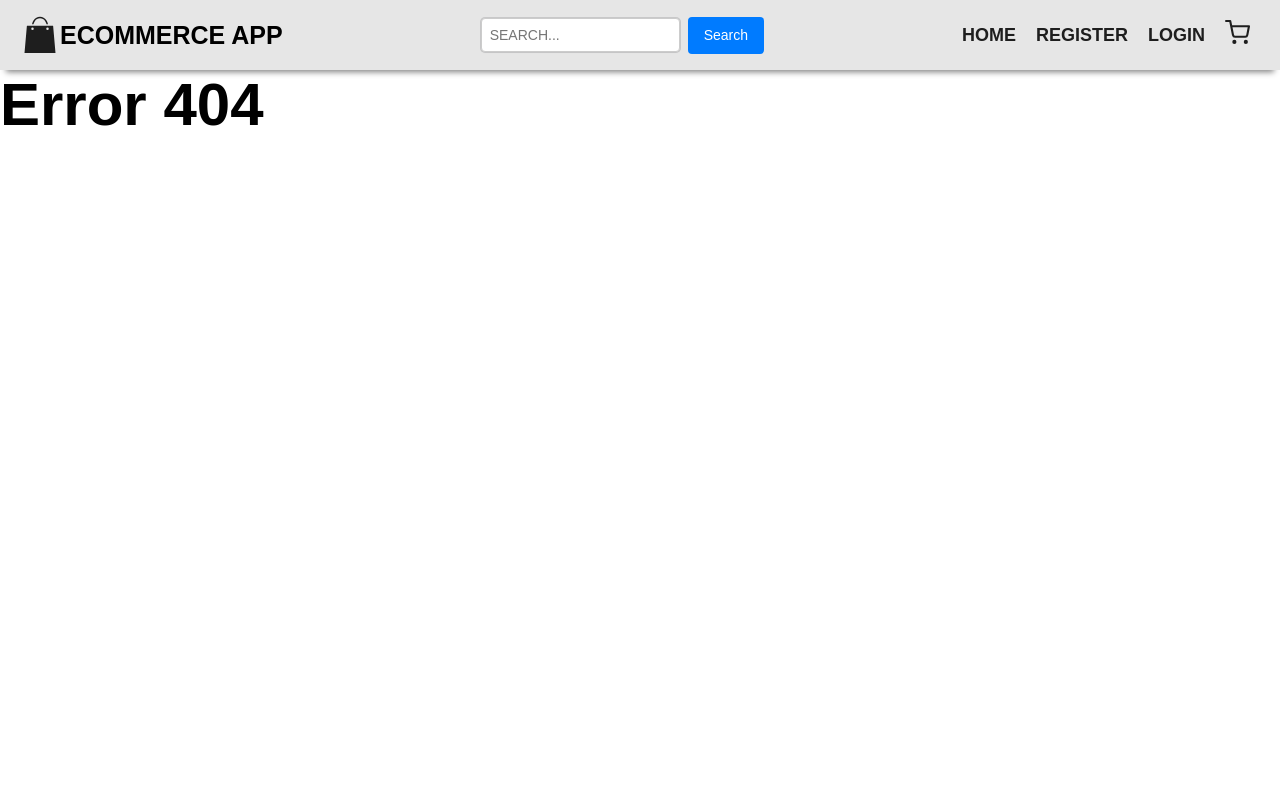
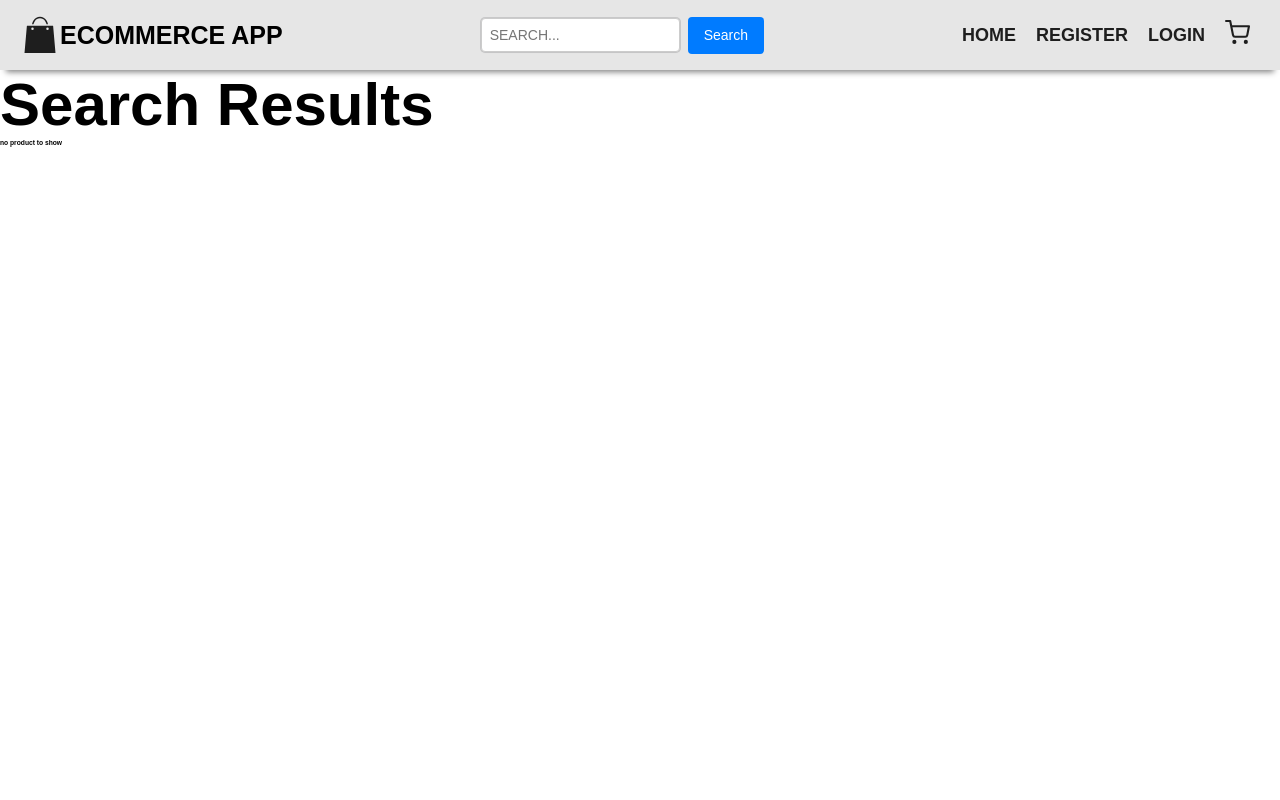
Before and after one commit to akashkurdekar7/Ecommerce-app, a React (Create React App) app in the folder client/: page /search in a window 1280 px wide. Shown: the top 800 px of the page. Built offline with nearby package versions, Linux system fonts and the light colour scheme.

Commit message:
updated search

```diff
--- a/client/src/App.js
+++ b/client/src/App.js
@@ -23,6 +23,7 @@ import Orders from "./pages/user/Orders";
 import Wishlist from "./pages/user/Wishlist";
 import UpdateProduct from "./pages/Admin/UpdateProduct";
 import Practise from "../src/Practise";
+import Search from "./pages/Search.js";
 
 const App = () => {
   const theme = {
@@ -88,6 +89,7 @@ const App = () => {
       <GlobalStyle />
       <Routes>
         <Route path="/" element={<Home />} />
+        <Route path="/search" element={<Search />} />
         <Route path="/dashboard" element={<PrivateRoute />}>
           <Route path="user" element={<Dashboard />} />
           <Route path="user/profile" element={<Profile />} />
--- a/client/src/Form/SearchInput.js
+++ b/client/src/Form/SearchInput.js
@@ -10,7 +10,7 @@ const SearchInput = () => {
 
   const handleSubmit = async (e) => {
     try {
-      e.prevent.default();
+      e.preventDefault();
       const { data } = await axios.get(
         `/api/v1/product/search/${values.keyword}`
       );
--- /dev/null
+++ b/client/src/pages/Search.js
@@ -0,0 +1,141 @@
+import React from "react";
+import Layout from "./../components/Layout";
+import { styled } from "styled-components";
+import { useSearch } from "../context/Search";
+import { Link } from "react-router-dom";
+
+const Search = () => {
+  const [values, setValues] = useSearch();
+  return (
+    <Layout title={"search results"}>
+      <Wrapper>
+        <div>
+          <h1>Search Results</h1>
+          <h6>
+            {values?.results.length < 1
+              ? "no product to show"
+              : `Found ${values?.results}`}
+          </h6>
+          <div className="product-list">
+            {values?.results?.map((p) => (
+              // <Link key={p._id} to={`/dashboard/admin/product/${p.slug}`}>
+              <div className="product-card" style={{ width: "18rem" }}>
+                <div className="image-con">
+                  <img
+                    className="product-card-img"
+                    src={`/api/v1/product/product-photo/${p._id}`}
+                    alt={p.name}
+                  />
+                </div>
+                <div className="card-body">
+                  <h5 className="p-name">{p.name}</h5>
+                  <p className="p-description">
+                    {p.description.substring(0, 25)}...
+                  </p>
+                  <p className="p-price">₹ {p.price}</p>
+                  <p className="p-quantity">{p.quantity}</p>
+                  <div className="button-container">
+                    <Link
+                      to={`/dashboard/admin/product/${p.slug}`}
+                      className="details-button"
+                    >
+                      More Details
+                    </Link>
+                    <button className="add-to-cart-button">Add to Cart</button>
+                  </div>
+                </div>
+              </div>
+              // </Link>
+            ))}
+          </div>
+        </div>
+      </Wrapper>
+    </Layout>
+  );
+};
+const Wrapper = styled.div`
+  .product-list {
+    display: grid;
+    grid-template-columns: repeat(auto-fill, minmax(18rem, 1fr));
+    gap: 2rem;
+    justify-content: space-around;
+
+    .product-card {
+      width: 18rem;
+      padding: 0.5rem;
+      border: 1px solid black;
+      border-radius: 8px;
+      overflow: hidden;
+      box-shadow: 0 4px 8px rgba(0, 0, 0, 0.1);
+      transition: transform 0.3s;
+
+      &:hover {
+        transform: translateY(-5px);
+      }
+    }
+
+    .image-con {
+      border-bottom: 1px solid black;
+      .product-card-img {
+        width: 100%;
+        border-radius: 8px;
+        height: 200px;
+        object-fit: cover;
+      }
+    }
+
+    .card-body {
+      padding: 0.8rem;
+
+      .p-name {
+        font-size: 1.25rem;
+        margin-bottom: 0.5rem;
+      }
+      .p-description {
+        font-size: 1rem;
+        color: #555;
+      }
+      .p-price {
+        font-size: 1.25rem;
+        color: #007bff;
+        font-weight: bold;
+        margin-top: 0.5rem;
+      }
+      .p-quantity {
+        font-size: 1rem;
+        color: #555;
+        margin-top: 0.5rem;
+      }
+    }
+    .button-container {
+      display: flex;
+      justify-content: space-between;
+      margin-top: 1rem;
+
+      .details-button,
+      .add-to-cart-button {
+        padding: 0.5rem;
+        border: none;
+        border-radius: 5px;
+        cursor: pointer;
+        transition: background-color 0.3s;
+
+        &:hover {
+          background-color: #007bff;
+          color: white;
+        }
+      }
+
+      .details-button {
+        background-color: #eee;
+        color: #333;
+      }
+
+      .add-to-cart-button {
+        background-color: #28a745;
+        color: white;
+      }
+    }
+  }
+`;
+export default Search;
```
Also changed, not shown: 1 other file (tests, documents, lock files or other folders).
